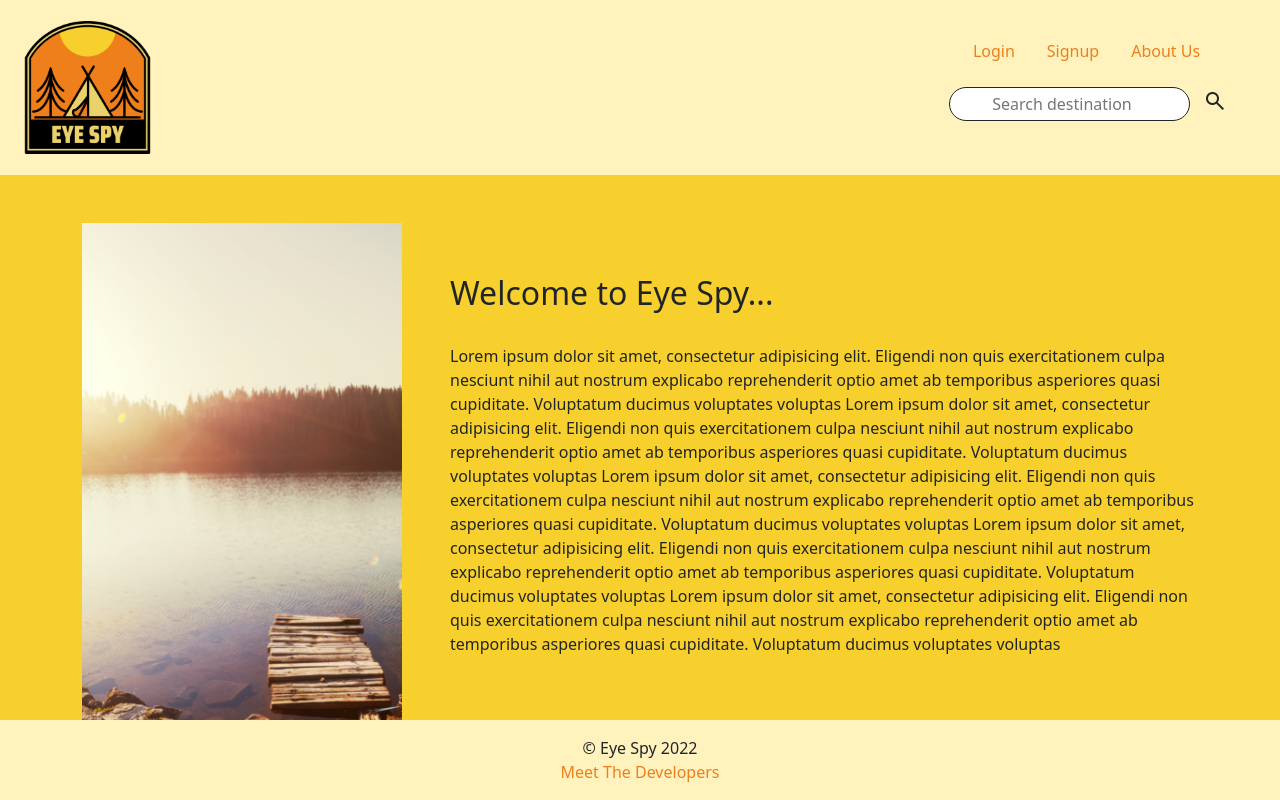
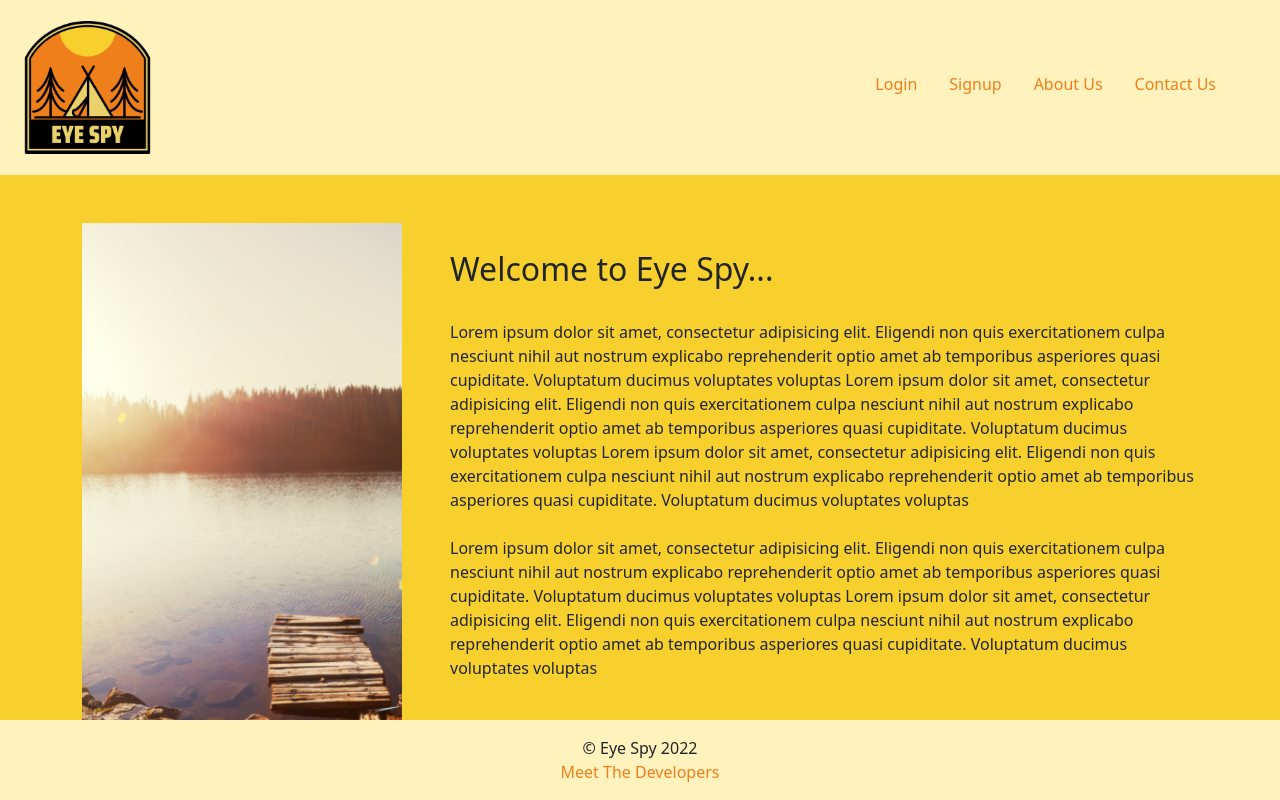
Before and after one commit to CaptainNate/Eye-Spy, a React (Create React App) app in the folder client/: page / in a window 1280 px wide. Shown: the top 800 px of the page. Built offline with nearby package versions, Linux system fonts and the light colour scheme.

Commit message:
touched up header and landing page

```diff
--- a/client/src/components/Header/index.js
+++ b/client/src/components/Header/index.js
@@ -7,7 +7,7 @@ import Auth from '../../utils/Auth';
 import logo from '../../images/eye-spy-500x500.png'
 
 // Component imports
-import SearchBar from '../SearchBar';
+// import SearchBar from '../SearchBar';
 
 
 function Header() {
@@ -31,9 +31,9 @@ function Header() {
                     {Auth.loggedIn() ? (
                         <>
                             <Link to="/dashboard">My Dashboard</Link>
-                            {/* <Link to='/favorites'>My Favorites</Link>
+                            <Link to='/favorites'>My Favorites</Link>
                             <Link to='/add-destination'>Add A Destination</Link>
-                            <Link to='/destinations'>View All Destinations</Link> */}
+                            <Link to='/destinations'>View All Destinations</Link>
                             <a href="/" onClick={logout}>
                                 Logout
                             </a>
@@ -41,13 +41,15 @@ function Header() {
                     ) : (
                         <>
                             <div className="text-center">
-                                <div className="pb-3">
+                                <div className="">
                                     <Link to="/login" className="font-color px-3 text-decoration-none fs-6">Login</Link>
                                     <Link to="/signup" className="font-color px-3 text-decoration-none fs-6">Signup</Link>
                                     <Link to="/about-us" className="font-color px-3 text-decoration-none fs-6">About Us</Link>
+                                    <Link to="/contact-us" className="font-color px-3 text-decoration-none fs-6">Contact Us</Link>
+
                                 </div>
                                 <div className="d-flex">
-                                    <SearchBar />
+                                    {/* <SearchBar /> */}
                                 </div>
                             </div>
                         </>
--- a/client/src/components/LandingPage/index.js
+++ b/client/src/components/LandingPage/index.js
@@ -20,6 +20,8 @@ function LandingPage() {
                         Lorem ipsum dolor sit amet, consectetur adipisicing elit. Eligendi non quis exercitationem culpa nesciunt nihil aut nostrum explicabo reprehenderit optio amet ab temporibus asperiores quasi cupiditate. Voluptatum ducimus voluptates voluptas
                         Lorem ipsum dolor sit amet, consectetur adipisicing elit. Eligendi non quis exercitationem culpa nesciunt nihil aut nostrum explicabo reprehenderit optio amet ab temporibus asperiores quasi cupiditate. Voluptatum ducimus voluptates voluptas
                         Lorem ipsum dolor sit amet, consectetur adipisicing elit. Eligendi non quis exercitationem culpa nesciunt nihil aut nostrum explicabo reprehenderit optio amet ab temporibus asperiores quasi cupiditate. Voluptatum ducimus voluptates voluptas
+                        < br/>
+                        < br/>
                         Lorem ipsum dolor sit amet, consectetur adipisicing elit. Eligendi non quis exercitationem culpa nesciunt nihil aut nostrum explicabo reprehenderit optio amet ab temporibus asperiores quasi cupiditate. Voluptatum ducimus voluptates voluptas
                         Lorem ipsum dolor sit amet, consectetur adipisicing elit. Eligendi non quis exercitationem culpa nesciunt nihil aut nostrum explicabo reprehenderit optio amet ab temporibus asperiores quasi cupiditate. Voluptatum ducimus voluptates voluptas
                     </p>
--- a/client/src/components/SearchBar/index.js
+++ b/client/src/components/SearchBar/index.js
@@ -19,12 +19,11 @@ function SearchBar() {
     }
 
     return (
-        <form method="get" className="d-flex">
+        <form method="get" className="text-center">
             <label htmlFor="header-search">
                 <span className="visually-hidden">Search Destination Posts</span>
             </label>
             <input type="search" className="search-border p-1 m-2 border border-dark border-1 rounded-pill text-center" placeholder="Search destination" onChange={handleChange} value={searchInput} />
-            {/* instead of the word search, I'd like to add in a search icon instead */}
             <button type="submit" className="p-1 btn btn-outine-none">
                 <span class="material-symbols-outlined">
                     search
```
